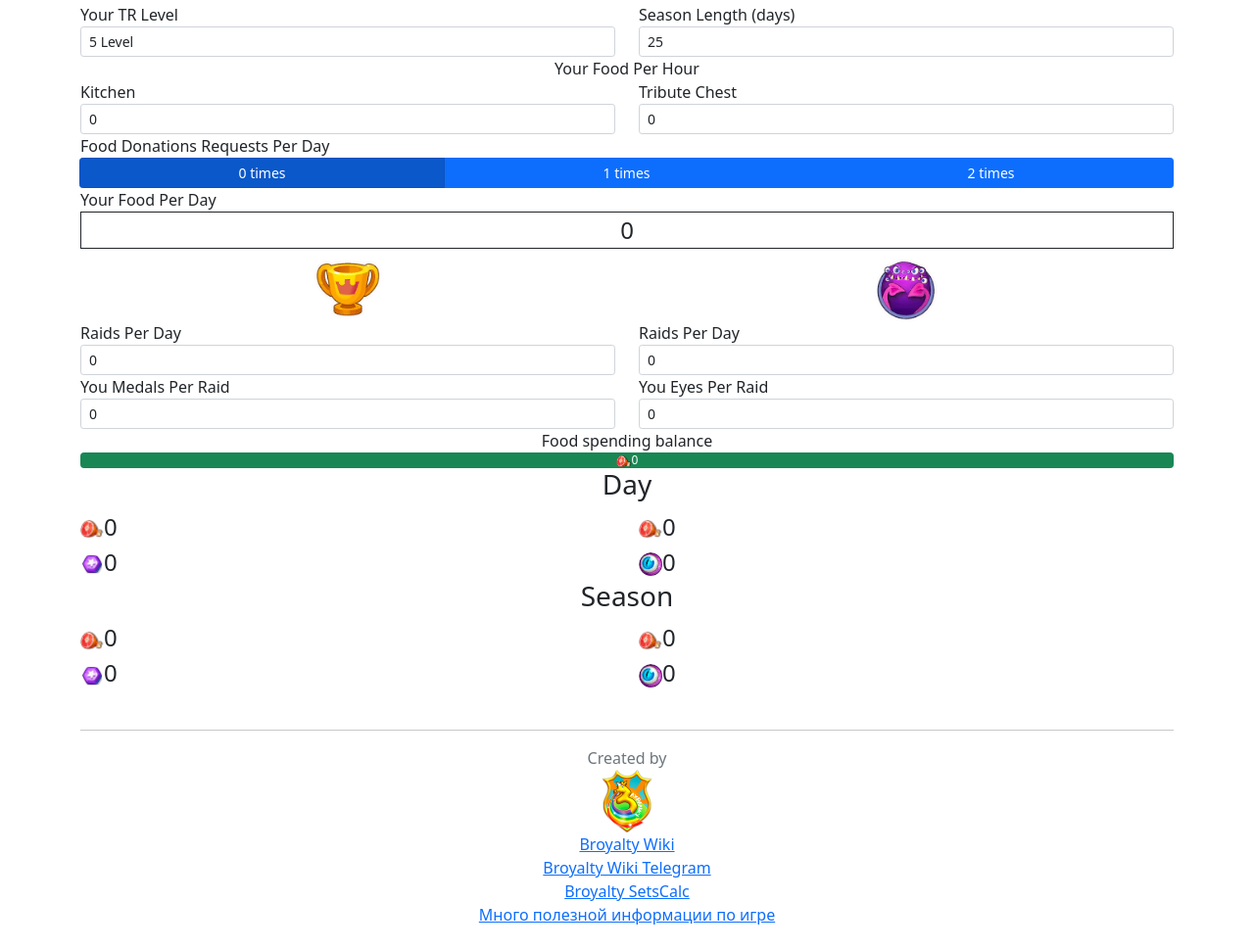
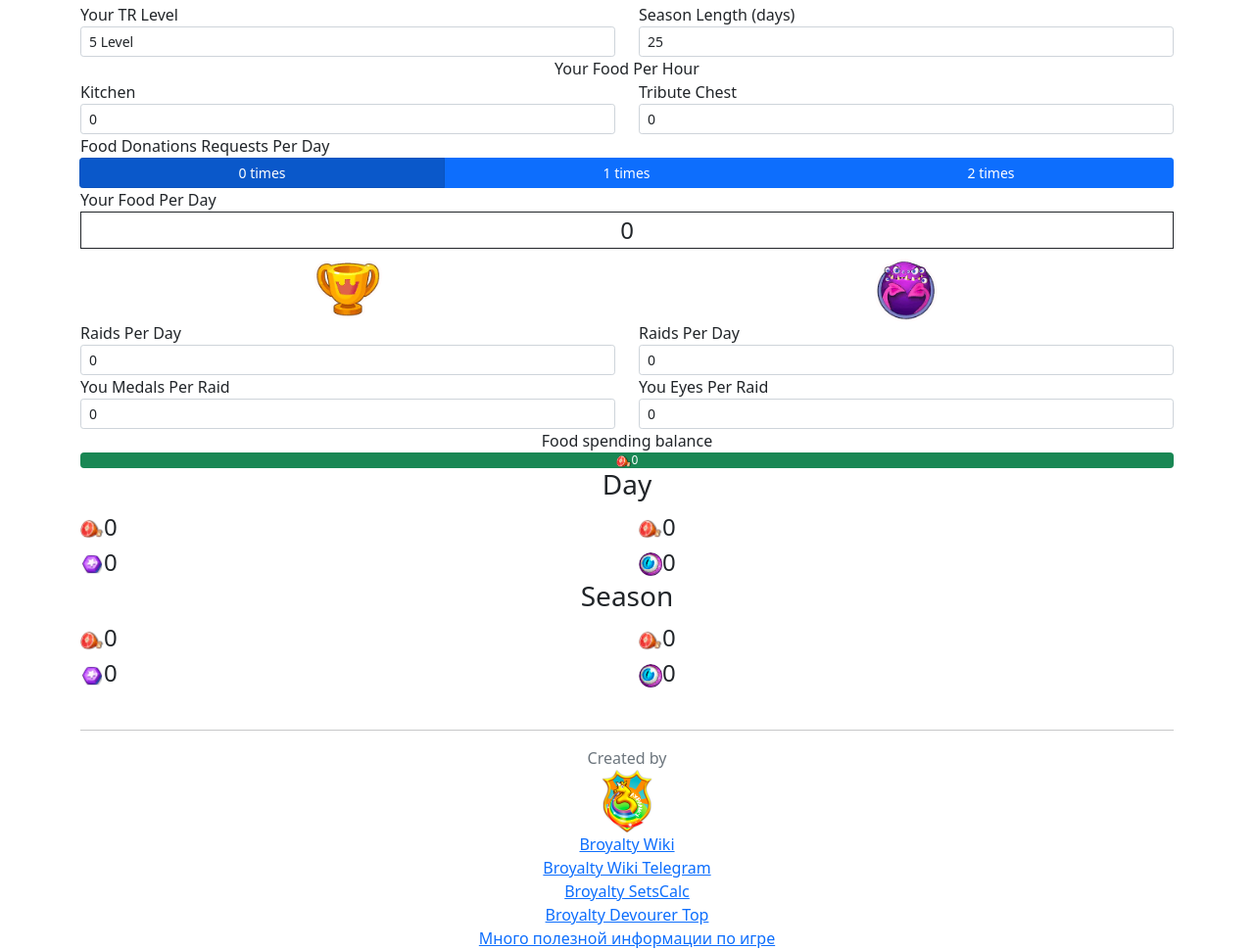
Before and after one commit to yagrandz/activitycalc, a plain HTML site: page index.html in a window 1280 px wide. Shown: the part 53-1023 px from the top of the page at 98% size. Before the commit the page ends 999 px from the top, so only its background shows below. Drawn offline with nearby package versions, Linux system fonts and the light colour scheme; a web font is replaced by a local one.

Commit message:
Update index.html

```diff
--- a/index.html
+++ b/index.html
@@ -163,6 +163,7 @@
 <div><a target="_blank" href="https://broyalty.fandom.com/ru/wiki/Broyalty_Wiki">Broyalty Wiki</a></div>
 <div><a target="_blank" href="https://t.me/broyaltywiki">Broyalty Wiki Telegram</a></div>
 <div><a target="_blank" href="https://yagrandz.github.io/broyalty.setscalc/">Broyalty SetsCalc</a></div>
+<div><a target="_blank" href="https://yagrandz.github.io/broyalty.tops/devourer/">Broyalty Devourer Top</a></div>
 <div><a target="_blank" href="http://bit.ly/broyalty">Много полезной информации по игре</a></div>
 </div>
 </div>
```
